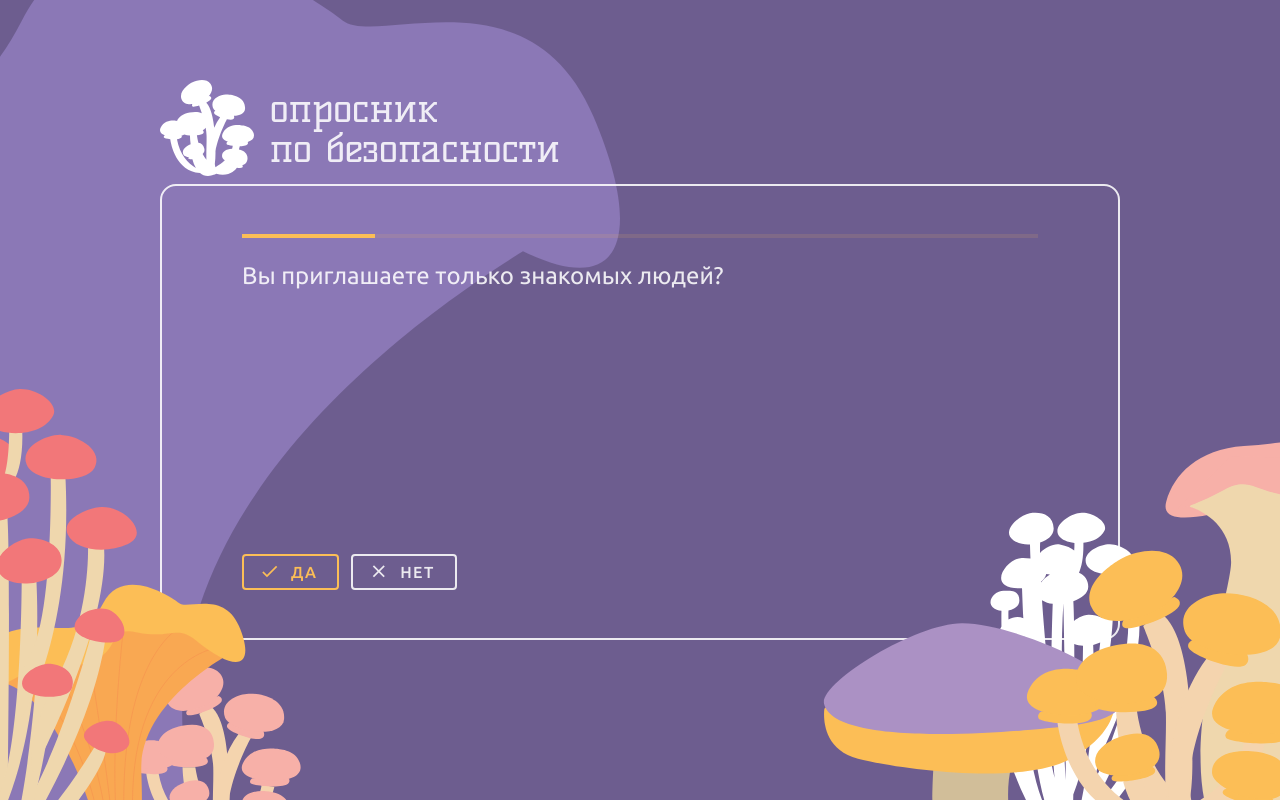
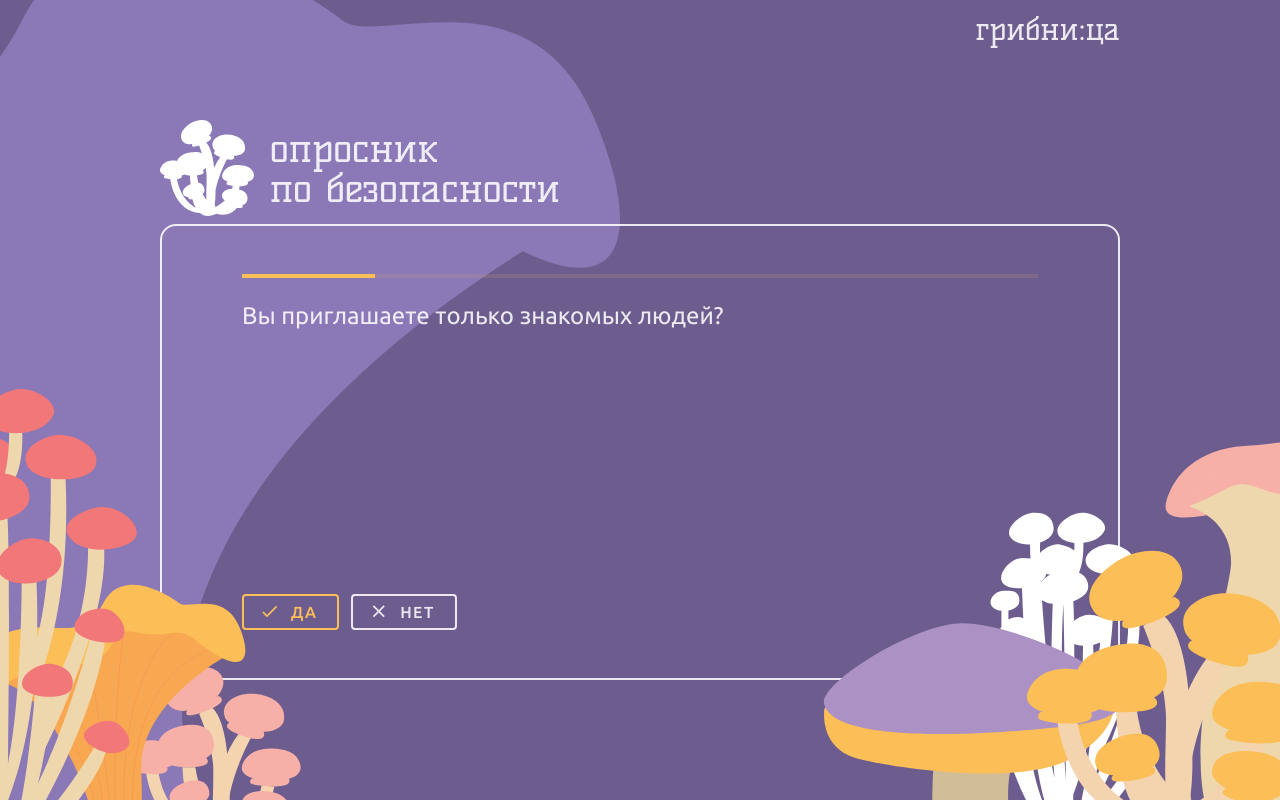
Before and after one commit to artefom/securtest, a Vue app: page / in a window 1280 px wide. Built offline with nearby package versions, Linux system fonts and the light colour scheme.

Commit message:
Some more fixes

```diff
--- a/src/pages/index.vue
+++ b/src/pages/index.vue
@@ -1,6 +1,10 @@
 <template>
   <div class="bgimage">
     <div class="front-shrooms" />
+
+    <div class="logoline logoline-size">
+      <h1>грибни:ца</h1>
+    </div>
 
     <div v-if="showQuestions" class="questionarie-container">
       <div style="display: flex; align-items: center; margin-bottom: 0.5em">
@@ -95,20 +99,32 @@
         "
       >
         <div class="results-body" style="">
+          <div class="logoline-results logoline-size">
+            <h1>грибни:ца</h1>
+          </div>
+
           <h1 class="results-header">результаты</h1>
 
           <div class="results-scroller">
             <div class="test-result" v-html="testResult" />
+
+            <div class="disclaimer">
+              Если у вас остались вопросы по безопасности или организации,
+              вы хотите запустить какой-то движ, но вам не хватает поддержки —
+              напишите в наш
+              <a href="https://t.me/gribnitsa1_bot"> анонимный бот </a>
+              и мы постараемся вам помочь! У наших активист:ок есть возможность
+              провести с желающими индивидуальные анонимные созвоны для разбора
+              конкретно вашего кейса.
+            </div>
 
             <div
               style="
                 width: 100%;
                 display: flex;
                 justify-content: center;
-                margin-top: 10px;
-                padding-top: 10px;
-                border-top: 1px solid;
-                margin-bottom: 10em;
+                margin-top: 3em;
+                margin-bottom: 7em;
               "
             >
               <v-btn variant="text" @click="reset">Пройти тест заново</v-btn>
@@ -233,6 +249,26 @@ function reset() {
 </script>
 
 <style scoped>
+.logoline-size {
+  font-size: 0.8em;
+}
+
+.logoline {
+  position: absolute;
+  width: 90%;
+  max-width: 60rem;
+  display: flex;
+  justify-content: right;
+  margin-top: 1em;
+}
+
+.logoline-results {
+  width: 100%;
+  display: flex;
+  justify-content: right;
+  color: rgb(var(--v-theme-background));
+}
+
 .front-shrooms {
   width: 100%;
   height: 100%;
@@ -245,6 +281,19 @@ function reset() {
   pointer-events: none;
   background-image: url("/design/desktop_shrooms.svg");
   z-index: 2;
+}
+
+.disclaimer {
+  margin-top: 1em;
+  background-color: rgb(var(--v-theme-background));
+  color: white;
+  border-radius: 1em;
+  padding: 1em;
+}
+
+.disclaimer a {
+  color: rgb(var(--v-theme-primary));
+  font-weight: bold;
 }
 
 .bgimage {
@@ -265,12 +314,16 @@ function reset() {
 
 /* Styles for portrait-oriented screens (more height than width) */
 @media (max-aspect-ratio: 3/4) {
+  .logoline {
+    margin-top: 3em;
+  }
+
   .bgimage {
     justify-content: baseline !important;
   }
   .questionarie-container {
-    margin-top: 3em;
-    height: 70%;
+    margin-top: 5em;
+    height: 65%;
   }
   .front-shrooms {
     background-image: url("/design/mobile_shrooms.svg");
@@ -280,11 +333,16 @@ function reset() {
   }
 }
 
+@media (min-aspect-ratio: 3/4) {
+  .questionarie-container {
+    margin-top: 15vh;
+    height: 70%;
+  }
+}
+
 .questionarie-container {
-  height: 70%;
   width: 90%;
   max-width: 60rem;
-  margin-top: 10vh;
   /* max-height: 30rem; */
   display: flex;
   flex-direction: column;
@@ -322,7 +380,8 @@ function reset() {
 
 .results-header {
   margin-bottom: 1em;
-  color: #6d5d8f;
+  color: rgb(var(--v-theme-background));
+  font-size: 3em;
 }
 
 .results-scroller {
@@ -333,7 +392,7 @@ function reset() {
 .back-button {
   margin-right: calc(
     max(
-      -1 * ((50vw + (max(50vw, 50vh * 1.77777) * 0.55)) -
+      -1 * ((50vw + (max(50vw, 50vh * 1.77777) * 0.55) - 20px) -
             (50vw + (min(90vw, 60rem) / 2))),
       0px
     )
@@ -351,6 +410,10 @@ function reset() {
 }
 
 @media (max-width: 600px) or (max-height: 500px) or ((max-height: 900px) and (max-width: 700px)) {
+  .logoline-size {
+    font-size: 0.5em;
+  }
+
   .title-image {
     height: 3em;
   }
@@ -377,6 +440,10 @@ function reset() {
   }
 }
 @media (max-width: 300px) or ((max-height: 500px) and (max-width: 700px)) or ((max-height: 400px) and (max-width: 900px)) {
+  .logoline-size {
+    font-size: 0.3em;
+  }
+
   .results-header {
     font-size: 1em;
   }
@@ -430,6 +497,11 @@ function reset() {
   font-weight: bold;
 }
 
+.test-result a {
+  color: rgb(var(--v-theme-primary));
+  font-weight: bold;
+}
+
 .test-result ul {
   padding: 0em 0em 1em 1em;
 }
```
